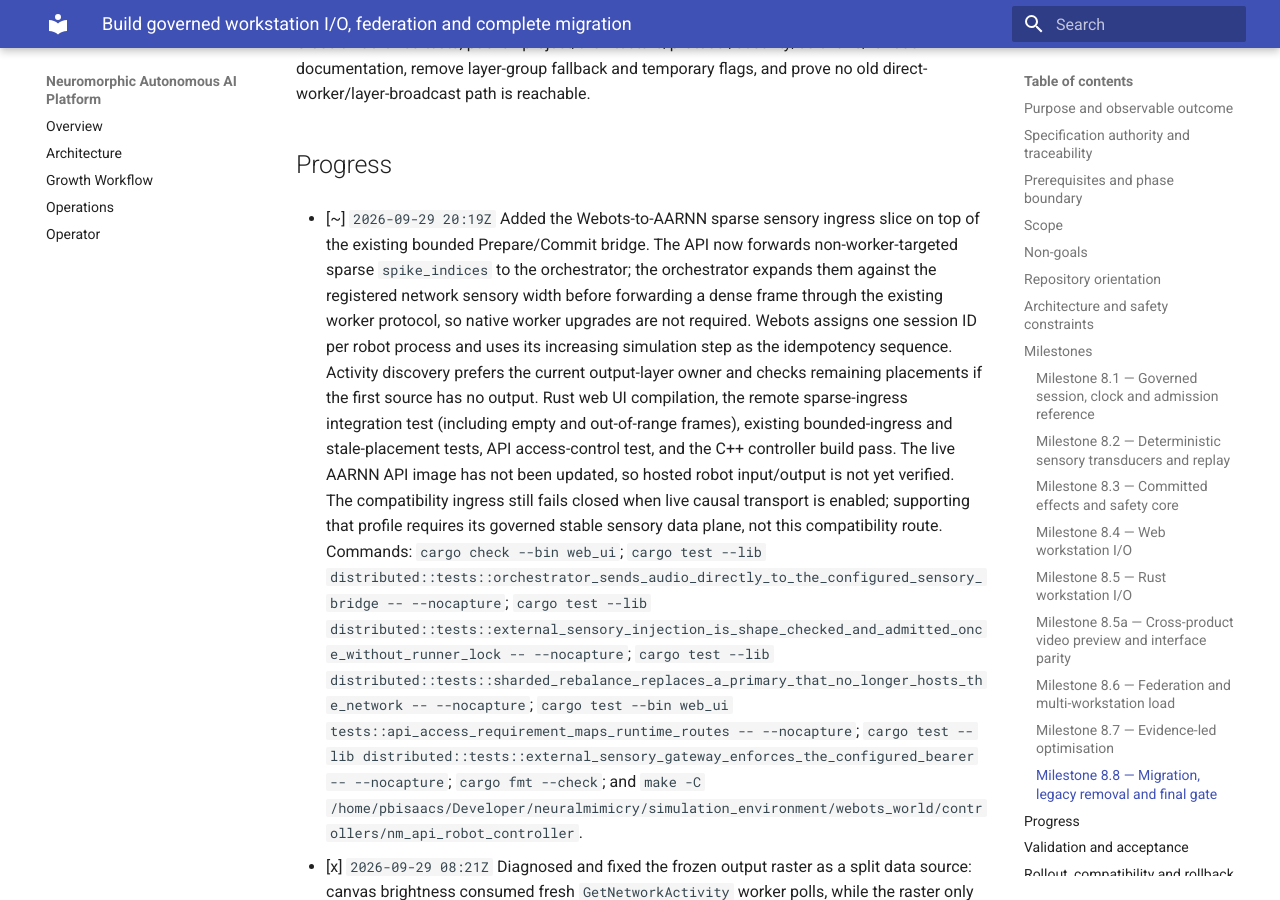
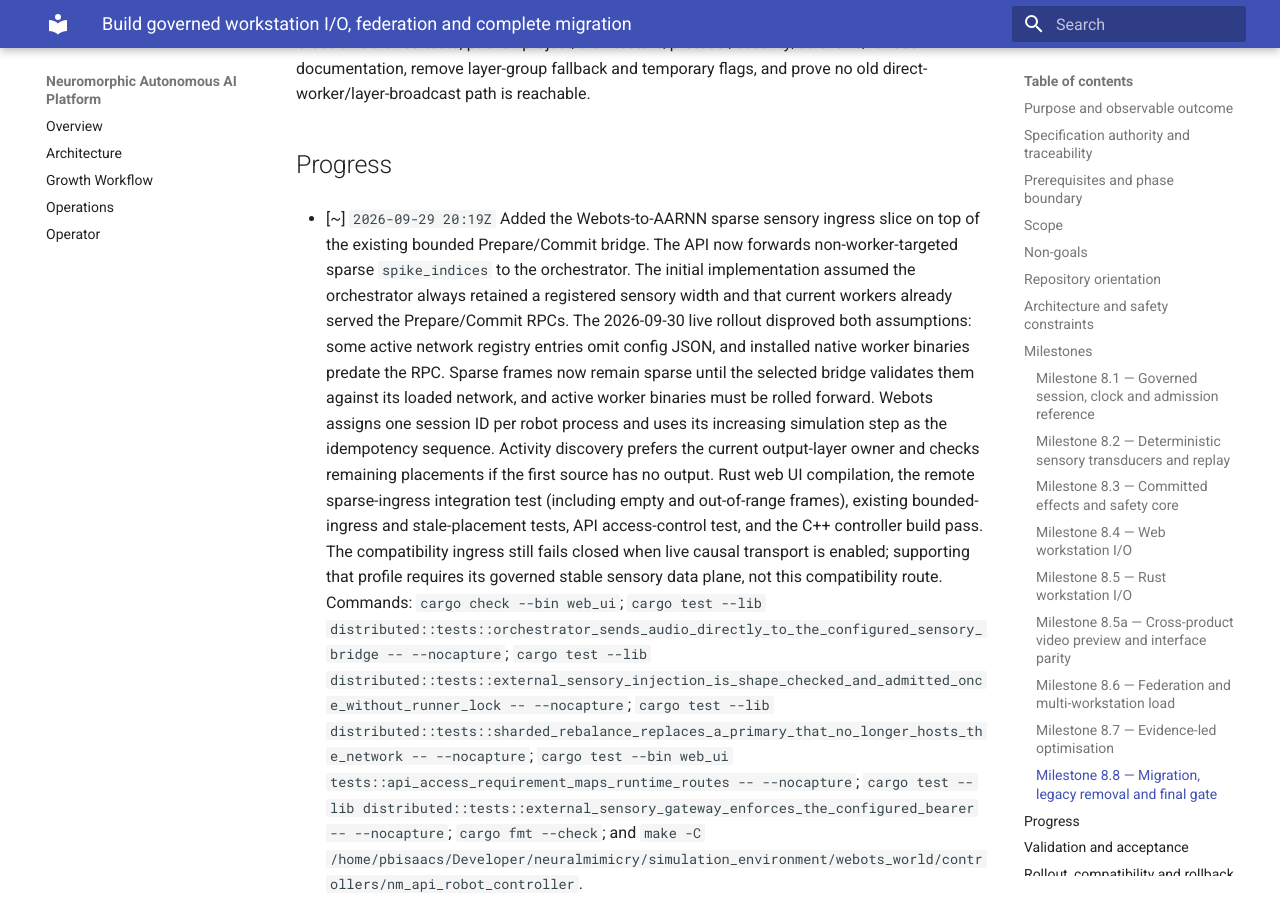
Before and after one commit to neuralmimicry/aarnn_rust, an MkDocs documentation site: the page built from docs/execplans/phase-08-workstation-io.md, in a window 1280 px wide and 900 px high, scrolled down 5836 px. Built offline with MkDocs 1.6.1 and Material for MkDocs 9.7.7, drawn with Linux system fonts in a browser that asks for light colours; some of the changed text lies outside the part shown.

Commit message:
fix(webots): preserve sparse width at sensory bridge

```diff
--- a/docs/execplans/phase-08-workstation-io.md
+++ b/docs/execplans/phase-08-workstation-io.md
@@ -122,18 +122,21 @@
 
 - [~] `2026-09-29 20:19Z` Added the Webots-to-AARNN sparse sensory ingress
   slice on top of the existing bounded Prepare/Commit bridge. The API now
-  forwards non-worker-targeted sparse `spike_indices` to the orchestrator;
-  the orchestrator expands them against the registered network sensory width
-  before forwarding a dense frame through the existing worker protocol, so
-  native worker upgrades are not required. Webots assigns one session ID
+  forwards non-worker-targeted sparse `spike_indices` to the orchestrator.
+  The initial implementation assumed the orchestrator always retained a
+  registered sensory width and that current workers already served the
+  Prepare/Commit RPCs. The 2026-09-30 live rollout disproved both assumptions:
+  some active network registry entries omit config JSON, and installed native
+  worker binaries predate the RPC. Sparse frames now remain sparse until the
+  selected bridge validates them against its loaded network, and active worker
+  binaries must be rolled forward. Webots assigns one session ID
   per robot process and uses its increasing simulation step as the idempotency
   sequence. Activity discovery prefers the current output-layer owner and
   checks remaining placements if the first source has no output. Rust web UI
   compilation, the remote sparse-ingress integration test (including empty and
   out-of-range frames), existing bounded-ingress and stale-placement tests,
-  API access-control test, and the C++ controller build pass. The live AARNN
-  API image has not been updated, so hosted robot input/output is not yet
-  verified. The compatibility ingress still fails closed when live causal
+  API access-control test, and the C++ controller build pass. The compatibility
+  ingress still fails closed when live causal
   transport is enabled; supporting that profile requires its governed stable
   sensory data plane, not this compatibility route. Commands: `cargo check
   --bin web_ui`; `cargo test --lib
@@ -708,11 +711,15 @@
   configured. `CARGO_TARGET_DIR=/home/pbisaacs/Developer/neuralmimicry/aarnn_rust/target cargo test --locked --all-features --bin web_ui` passed all 17 tests;
   `CARGO_TARGET_DIR=/home/pbisaacs/Developer/neuralmimicry/aarnn_rust/target cargo test --locked --all-features --lib external_sensory_gateway_enforces_the_configured_bearer` passed; `cargo fmt --all` and `git diff --check` passed. The protected Webots token identifies
   service principal `webots`, scoped to the five configured world networks.
-  Deployment code now provisions the separate gRPC bearer and applies only
-  the orchestrator/Web UI image and environment changes. The production
-  Deployment currently has no shared orchestrator bearer; the new AARNN image,
-  grant map and persistent world are not yet rolled out. Hosted acceptance and
-  stable-causal execution remain open.
+  Deployment code provisions the separate gRPC bearer and network grants. The
+  orchestrator/Web UI images and persistent world were rolled out on
+  2026-09-30; the protected grant endpoint returns exactly the five configured
+  network IDs. The live Webots service is persistent and its controllers are
+  running, but hosted sensory admission failed because the orchestrator could
+  not infer widths from some registry entries and native workers did not yet
+  implement Prepare/Commit. The sparse-frame fix is tested locally; worker and
+  orchestrator image updates and successful motor-output evidence remain open.
+  Stable-causal execution remains outside this compatibility path.
 
 ## Validation and acceptance
 
@@ -943,10 +950,11 @@
 `NM_MANAGEMENT_BEARER_TOKEN` is configured. The existing Webots token resolves
 to service principal `webots`; its deployment grant is limited to
 `celegans_01`, `celegans_02`, `hexapod_01`, `neuralmimicry-shared-snn`, and
-`tenant-aarnn`. The live AARNN Deployment does not yet contain the required
-orchestrator bearer, and the new policy has not been configured or rolled out.
-Hosted acceptance remains unverified, and stable causal execution remains
-explicitly outside this legacy ingress path.
+`tenant-aarnn`. The live Deployment now contains the orchestrator bearer and
+grant policy, and the protected grant endpoint returns HTTP 200 for `webots`.
+Live robot input is still failing against pre-RPC worker binaries; hosted
+interaction remains unverified, and stable causal execution remains explicitly
+outside this legacy ingress path.
 
 ## Decision Log
 
@@ -1172,11 +1180,13 @@
 worker load remains an open validation item; the Phase 8 workstation-I/O gate
 is not claimed.
 
-The Webots controller and AARNN gateway now share a retry-stable session and
-step identity in the local source tree, and sparse input has a tested path
-through the placement-selected compatibility ingress. This does not yet prove
-hosted robot interaction: the API image must be built and rolled out, the
-updated controller must be installed, and at least one bound robot must show
-acknowledged sensory admission followed by new motor activity. The production
-deployment context was not available in this session, and the stable causal
-sensory path remains an explicit open gate.
+The Webots controller and AARNN gateway share a retry-stable session and step
+identity, and the hosted `/webots` route and protected broker respond with HTTP
+200/401 respectively (the broker requires an authenticated browser session).
+The AARNN token identifies the `webots` principal and reads its five scoped
+grants. Live rollout logs show that sensory frames are not yet accepted: the
+orchestrator image needs the sparse-width fix and active worker binaries need
+the Prepare/Commit RPC implementation. At least one bound robot must show
+acknowledged sensory admission followed by new motor activity before hosted
+acceptance can pass. Stable-causal sensory execution remains an explicit open
+gate.
```
Also changed, not shown: 1 other file.
